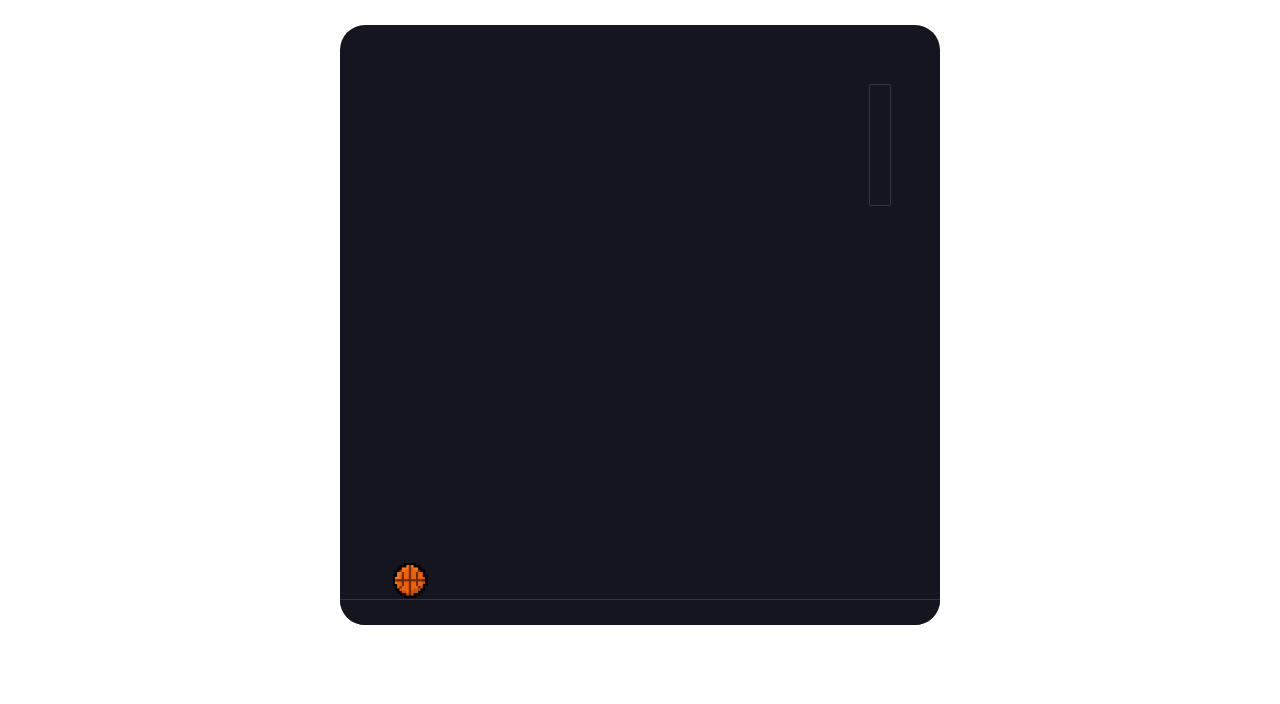
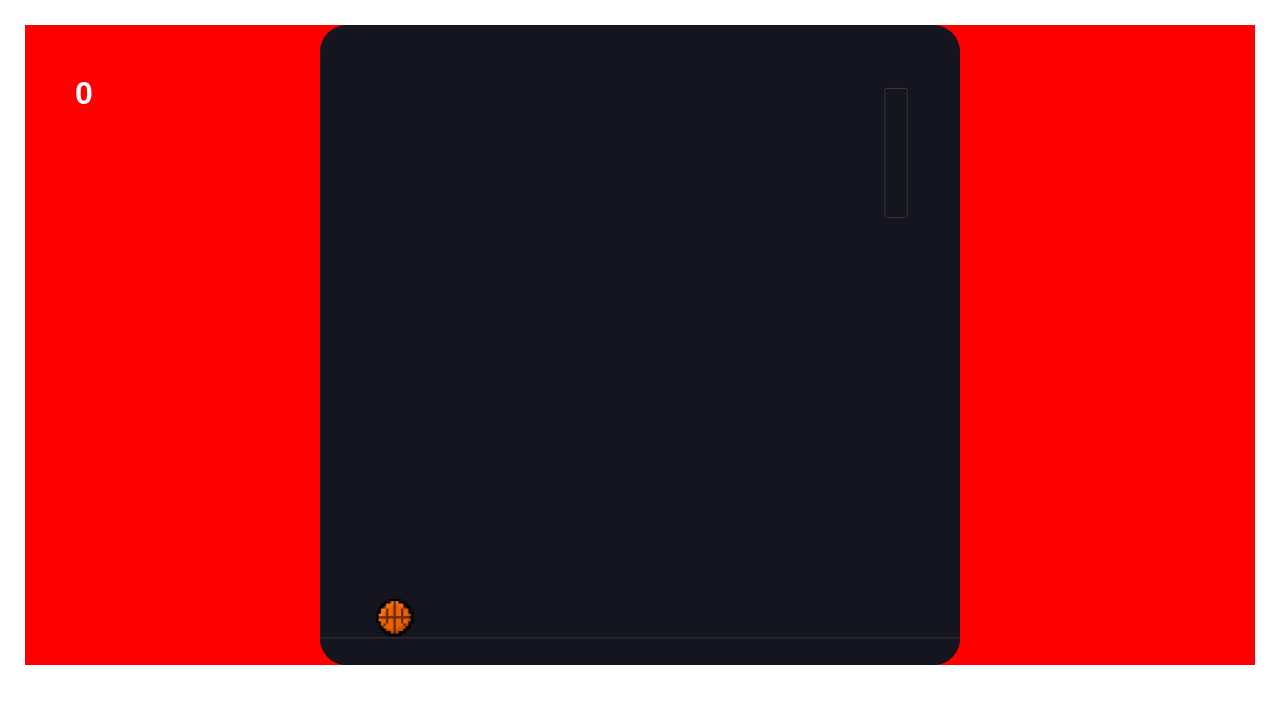
Before and after one commit to maxibenner/tiny-ball, a plain HTML site: page app/index.html in a window 1280 px wide. Drawn offline with Linux system fonts and the light colour scheme.

Commit message:
Fix: Correct initial container size

```diff
--- a/app/global.css
+++ b/app/global.css
@@ -11,6 +11,10 @@ body {
 }
 #tinyball-container {
   max-height: 80vh;
+  /* flex-grow: 1;
+  position: relative;
+  overflow: hidden;
+  background: red; */
 }
 #ui-container {
   position: absolute;
--- a/app/js/world.js
+++ b/app/js/world.js
@@ -10,6 +10,12 @@ export default class World {
     // Init DOM
     this.canvasContainer = canvasContainer;
     this.counter = document.createElement("p");
+
+    // Style container
+    this.canvasContainer.style.flexGrow = 1;
+    this.canvasContainer.style.position = "relative";
+    this.canvasContainer.style.overflow = "hidden";
+    this.canvasContainer.style.background = "red";
 
     // State
     // Functional vars
@@ -37,12 +43,7 @@ export default class World {
     // Set scale
     this.resizeCanvas();
 
-    // Style DOM
-    // Canvas container
-    this.canvasContainer.style.flexGrow = 1;
-    this.canvasContainer.style.position = "relative";
-    this.canvasContainer.style.overflow = "hidden";
-    // Canvas
+    // Style canvas
     this.render.canvas.style.borderRadius = "25px";
     this.render.canvas.style.position = "absolute";
     this.render.canvas.style.top = 0;
```
